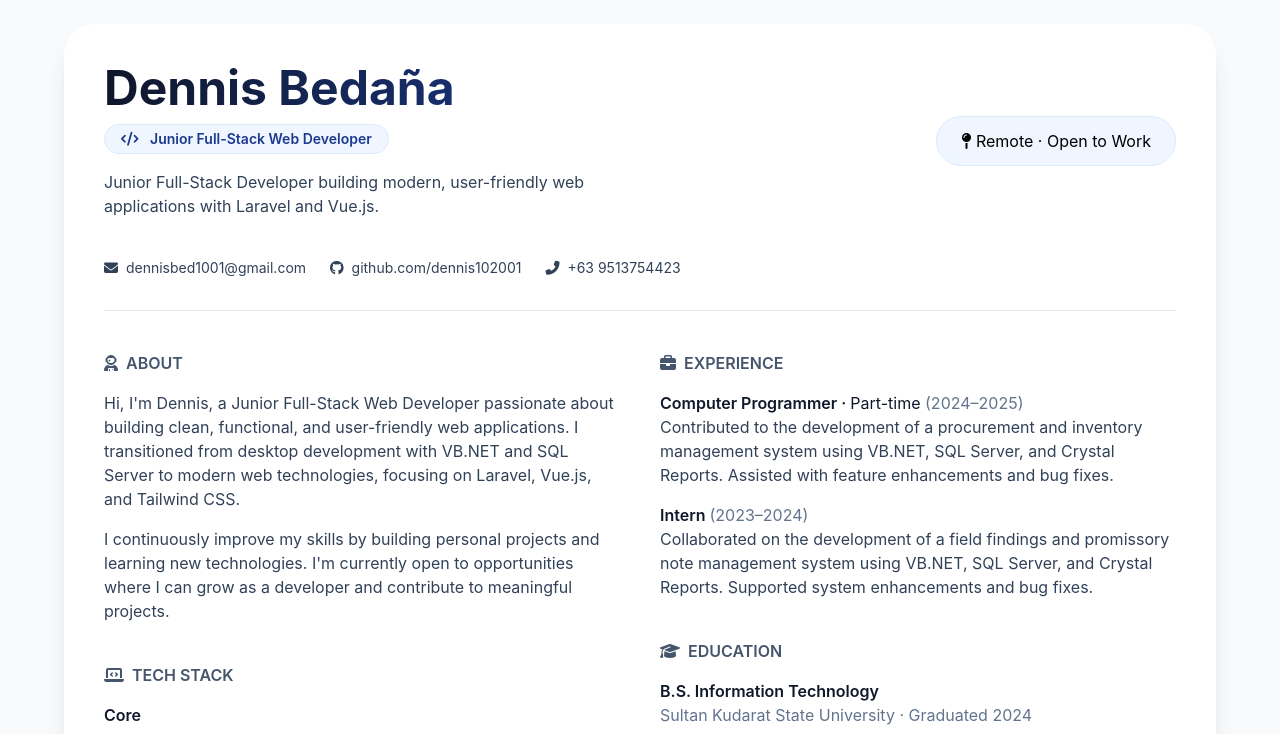
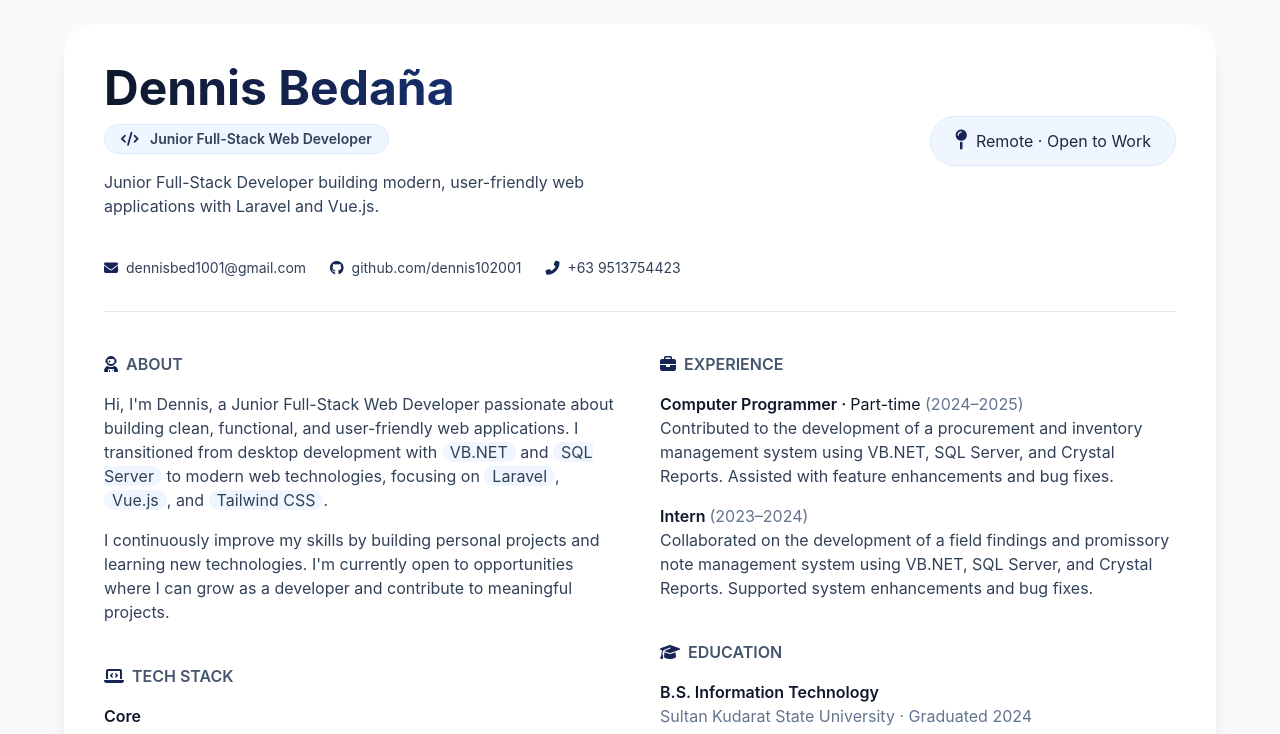
Before and after one commit to dennis102001/personal_portfolio, a Vue app: page / in a window 1280 px wide. Shown: the top 734 px of the page. Built offline with nearby package versions, Linux system fonts and the light colour scheme.

Commit message:
style: update HomeView and global styles

```diff
--- a/src/assets/style.css
+++ b/src/assets/style.css
@@ -2,5 +2,13 @@
 
 
 a{
-    @apply text-slate-700
+    @apply text-slate-700 hover:text-blue-900 border-transparent  hover:border-b-blue-900 border-b-1
 }
+
+i{
+    @apply text-blue-950
+}
+
+.highlight {
+    @apply rounded-full bg-blue-50 px-2
+}
--- a/src/views/HomeView.vue
+++ b/src/views/HomeView.vue
@@ -13,7 +13,7 @@
             Dennis Bedaña
           </h1>
 
-          <div class="inline-block mt-3 px-4 py-1 rounded-full bg-blue-50 border border-blue-100 text-blue-900 text-sm font-semibold">
+          <div class="inline-block mt-3 px-4 py-1 rounded-full bg-blue-50 border border-blue-100 text-slate-700 text-sm font-semibold">
             <i class="fa-solid fa-code mr-2"></i>
              Junior Full-Stack Web Developer
           </div>
@@ -23,14 +23,14 @@
           </p>
         </div>
 
-        <div class="flex items-center gap-3 px-6 py-3 rounded-full bg-blue-50 border border-blue-100">
+        <div class="flex w-fit items-center gap-3 px-6 py-3 rounded-full bg-blue-50 border border-blue-100 text-slate-800">
           <div v-if="openToWork">
-            <i class="fa-solid fa-map-pin"></i>
+            <i class="fa-solid fa-map-pin mr-1 text-xl"></i>
             Remote · Open to Work
           </div>
 
           <div v-else>
-            <i class="fa-solid fa-map-pin"></i>
+            <i class="fa-solid fa-map-pin mr-1 text-xl"></i>
             Philippines · Junior Full-Stack Developer
           </div>
         </div>
@@ -73,8 +73,10 @@
 
             <p class="text-slate-700 mb-4">
               Hi, I'm Dennis, a Junior Full-Stack Web Developer passionate about building clean, functional,
-              and user-friendly web applications. I transitioned from desktop development with VB.NET and SQL
-              Server to modern web technologies, focusing on Laravel, Vue.js, and Tailwind CSS.
+              and user-friendly web applications. I transitioned from desktop development with
+              <span class="highlight">VB.NET</span> and <span class="highlight">SQL Server</span>
+              to modern web technologies, focusing on <span class="highlight">Laravel</span>,
+              <span class="highlight">Vue.js</span>, and <span class="highlight">Tailwind CSS</span>.
             </p>
 
             <p class="text-slate-700">
@@ -224,7 +226,7 @@
               <span
                 v-for="tag in project.tags"
                 :key="tag"
-                class="px-3 py-1 rounded-full bg-blue-100 text-xs font-semibold"
+                class="px-3 py-1 rounded-full bg-blue-100 text-xs font-semibold text-slate-700"
               >
                 {{ tag }}
               </span>
```
